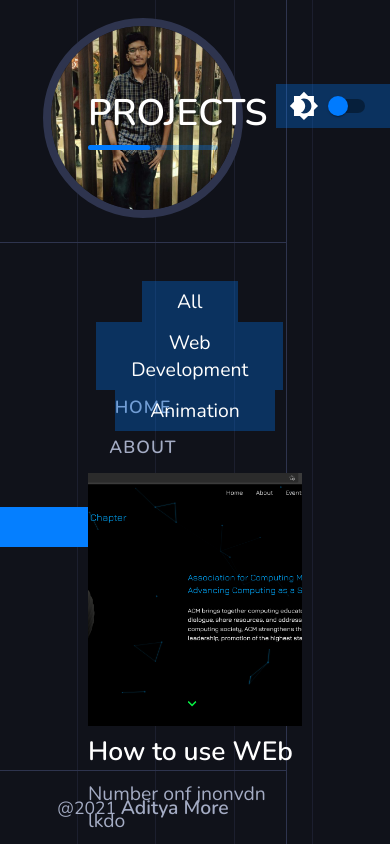
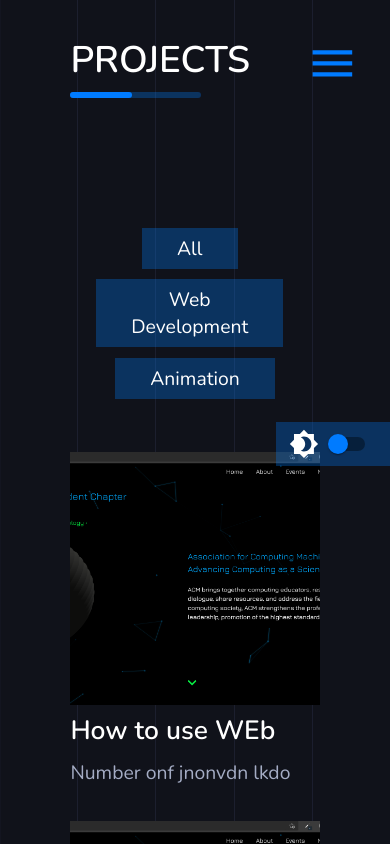
Before and after one commit to Adi720/Portfolio, a React (Create React App) app: page /projects in a window 390 px wide. Shown: the top 844 px of the page. Built offline with nearby package versions, Linux system fonts and the light colour scheme.

Commit message:
media-queries mobile responsiveness

```diff
--- a/src/App.js
+++ b/src/App.js
@@ -8,12 +8,15 @@ import ResumePage from './Pages/ResumePage'
 import ProjectsPage from './Pages/ProjectsPage'
 import BlogsPage from './Pages/BlogsPage'
 import ContactPage from './Pages/ContactPage'
-import { Brightness4 } from '@material-ui/icons'
+import { Brightness4, Menu } from '@material-ui/icons'
 import { Switch } from '@material-ui/core'
+import { IconButton } from '@material-ui/core'
 const App = () => {
 
   const [theme, setTheme] = useState('dark-theme');
   const [checked, setChecked] = useState(false);
+  const [navToggle, setNavToggle] = useState(false);
+
   useEffect(() => {
     document.documentElement.className = theme;
   }, [theme])
@@ -30,7 +33,7 @@ const App = () => {
 
   return (
     <div className="App">
-      <Sidebar />
+      <Sidebar navToggle={navToggle} />
       <div className="theme">
         <div className="light-dark-mode">
           <div className="left-content">
@@ -47,6 +50,12 @@ const App = () => {
             />
           </div>
         </div>
+      </div>
+
+      <div className="ham-burger-menu">
+        <IconButton onClick={() => setNavToggle(!navToggle)}>
+          <Menu />
+        </IconButton>
       </div>
       <MainContentStyled>
         <div className="lines">
--- a/src/Components/Button.js
+++ b/src/Components/Button.js
@@ -26,6 +26,7 @@ const ButtonStyled = styled.button`
     color: var(--white-color);
     cursor: pointer;
     transition: all .4s ease-in-out;
+    margin-bottom: .6rem;
     &:active ,&:focus{
         background-color: var(--primary-color);
     }
--- a/src/Components/ResumeItem.js
+++ b/src/Components/ResumeItem.js
@@ -18,6 +18,11 @@ const ResumeItem = ({ year, title, subtitle, text }) => {
 
 const ResumeItemStyled = styled.div`
     display: flex;
+    @media screen and (max-width: 421px){
+        p, h5, h6{
+            font-size: 80%
+        }
+    }
     &:not(:last-child){
         padding-bottom: 3rem;
     }
--- a/src/Components/ServiceSection.js
+++ b/src/Components/ServiceSection.js
@@ -38,10 +38,17 @@ const ServiceSection = () => {
 const ServiceSectionStyled = styled.section`
     .services{
         margin-top: 5rem;
-        display: flex;
-        justify-content: space-between;
-        .mid-card{
-            margin: 0 1rem;
+        display: grid;
+        grid-template-columns: repeat(3, 1fr);
+        grid-gap: 1.5rem;
+        @media screen and (max-width: 1000px){
+            flex-direction: column;
+        }
+        @media screen and (max-width: 950px){
+            grid-template-columns: repeat(2, 1fr);
+        }
+        @media screen and (max-width: 650px){
+            grid-template-columns: repeat(1, 1fr);
         }
     }
 `
--- a/src/Components/Sidebar.js
+++ b/src/Components/Sidebar.js
@@ -2,9 +2,9 @@ import React from 'react'
 import styled from 'styled-components'
 import Navigation from './Navigation';
 
-const Sidebar = () => {
+const Sidebar = ({ navToggle }) => {
     return (
-        <SidebarStyled>
+        <SidebarStyled className={`${navToggle ? 'nav-toggle' : ''}`}>
             <Navigation />
         </SidebarStyled>
     )
@@ -16,6 +16,11 @@ const SidebarStyled = styled.div`
     height: 100vh;
     background-color: var(--sidebar-dark-color)
     overflow: hidden;
+    transition: all .4s ease-in-out;
+    @media screen and (max-width: 1200px){
+        transform: translateX(-100%);
+        z-index: 20;
+    }
 `;
 
 export default Sidebar
--- a/src/Components/Title.js
+++ b/src/Components/Title.js
@@ -20,6 +20,12 @@ const TitleStyled = styled.div`
         text-transform: uppercase;
         position: relative;
         padding-bottom: 0.7rem;
+        @media screen and max-width(496px){
+                font-size: 2.8rem;
+        }
+        @media screen and max-width(370px){
+                font-size: 2rem;
+        }
         &::before{
             content: "";
             position: absolute;
@@ -48,6 +54,15 @@ const TitleStyled = styled.div`
             left: 0;
             top: 30%;
             z-index: -1;
+            @media screen and max-width(620px){
+                font-size: 4rem;
+            }
+            @media screen and max-width(496px){
+                font-size: 3rem;
+            }
+            @media screen and max-width(370px){
+                font-size: 2rem;
+            }
         }
     }
 `
--- a/src/Pages/AboutPage.js
+++ b/src/Pages/AboutPage.js
@@ -21,7 +21,9 @@ const AboutPage = () => {
 }
 
 const AboutStyled = styled.section`
+    @media screen and (max-width: 1000px){
 
+    }
 `
 
 export default AboutPage
--- a/src/Pages/ContactPage.js
+++ b/src/Pages/ContactPage.js
@@ -37,7 +37,7 @@ const ContactPage = () => {
                                 <label htmlFor="text-area">Enter your Message</label>
                                 <textarea type="textarea" id="textarea" cols="30" rows="10" />
                             </div>
-                            <div className="form-field">
+                            <div className="form-field f-button">
                                 <PrimaryButton title={"Send Email"} />
                             </div>
                         </form>
--- a/src/Pages/HomePage.js
+++ b/src/Pages/HomePage.js
@@ -41,6 +41,7 @@ const HomePageStyled = styled.header`
     width: 100%;
     height: 100vh;
     position: relative;
+
     .wave{
         animation-name: wave-animation;
         animation-duration: 2.1s;
--- a/src/Styles/GlobalStyle.js
+++ b/src/Styles/GlobalStyle.js
@@ -102,6 +102,14 @@ h1{
     color: var(--white-color);
     span{
         font-size: 3rem;
+        @media screen and (max-width: 502px){
+            font-size: 3rem;
+        }
+    }
+    @media screen and (max-width: 502px){
+
+        font-size: 3rem;
+
     }
 }
 
@@ -124,7 +132,7 @@ h6{
 .light-dark-mode{
       position: fixed;
       right: 0;
-      top: 10%;
+      top: 50%;
       background-color: var(--background-light-color-2);
       width: 6.5rem;
       height: 2.5rem;
@@ -140,6 +148,32 @@ h6{
       }
 
     }
+
+/* Hamburger */
+.ham-burger-menu{
+        position: absolute;
+        right: 5%;
+        top: 3%;
+        display: none;
+        z-index: 15;
+        svg{
+            font-size: 3rem;
+        }
+}
+
+.nav-toggle{
+    transform: translateX(0);
+    z-index: 20;
+}
+@media screen and (max-width: 1200px){
+    .ham-burger-menu{
+        display: block;
+    }
+}
+
+/* Global Media Queries */
+
+
 `;
 
 export default GlobalStyle;
--- a/src/Styles/Layout.js
+++ b/src/Styles/Layout.js
@@ -2,6 +2,15 @@ import styled from "styled-components";
 
 export const MainLayout = styled.div`
     padding: 5rem;
+    @media screen and (max-width: 642px){
+        padding:  4rem;
+    }
+    ${'' /* @media screen and (max-width: 510px){
+        padding: 3rem;
+    } */}
+    @media screen and (max-width: 571px){
+        padding: 2rem 4rem;
+    }
 
 `
 
```
